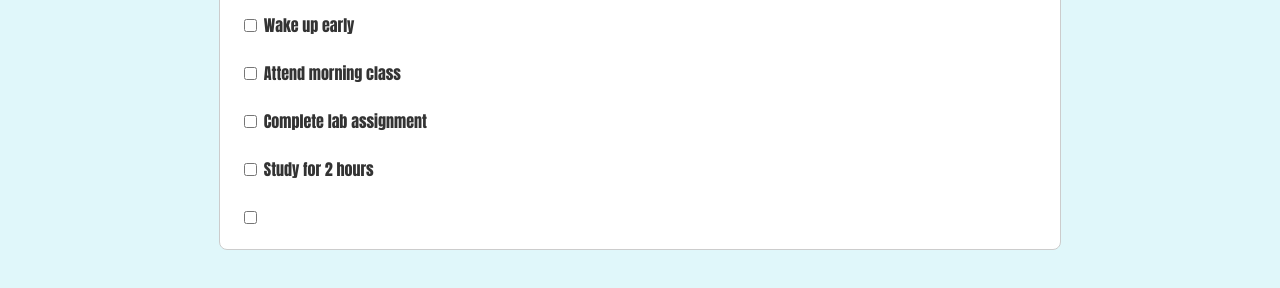
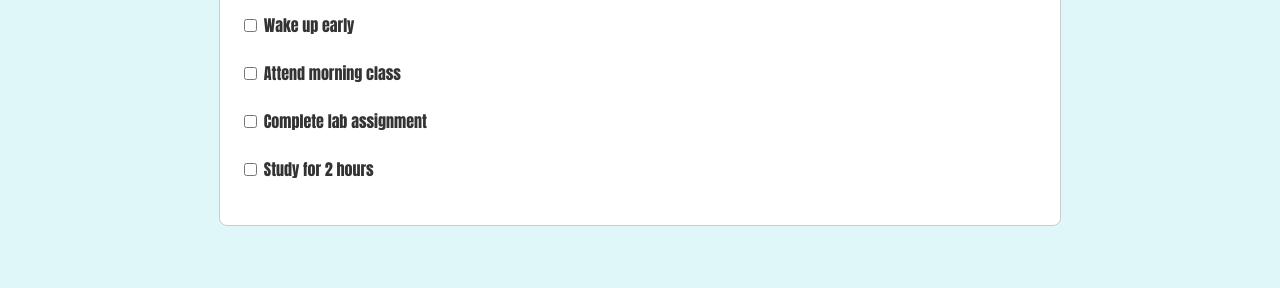
Before and after one commit to Sankiiiiii/mydailywebsite, a plain HTML site: page tasks.html in a window 1280 px wide. Shown: the part 198-486 px from the top of the page. Drawn offline with Linux system fonts and the light colour scheme.

Commit message:
Update tasks.html

```diff
--- a/tasks.html
+++ b/tasks.html
@@ -25,4 +25,3 @@
       <label><input type="checkbox"> Attend morning class</label><br><br>
       <label><input type="checkbox"> Complete lab assignment</label><br><br>
       <label><input type="checkbox"> Study for 2 hours</label><br><br>
-      <label><input type="checkbox">
```
